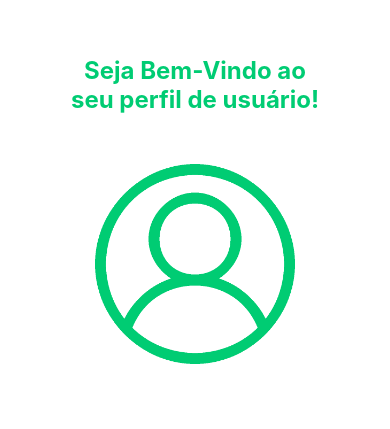
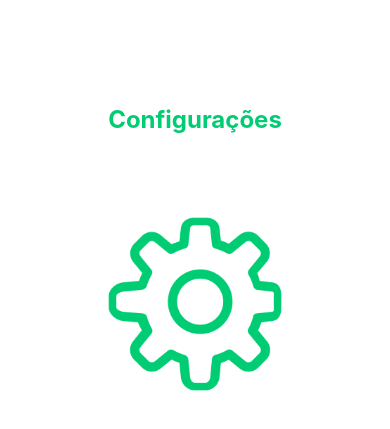
Before and after one commit to Guilherme-Cesul/ReactNavigations, a React Native app: screen / in a window 390 px wide. Shown: the part 149-578 px from the top of the page. Built offline with nearby package versions, Linux system fonts and the light colour scheme.

Commit message:
feat: criando a tela Settings

```diff
--- a/App.tsx
+++ b/App.tsx
@@ -1,12 +1,14 @@
 import { History } from '@screens/History';
 import { Login } from '@screens/Login';
+import { Settings } from '@screens/Settings';
 import { UserProfile } from '@screens/UserProfile';
+
 
 
 export default function App() {
   return (
     <>
-    <UserProfile />
+    <Settings />
     </>
   );
 }
--- a/src/screens/Settings/index.tsx
+++ b/src/screens/Settings/index.tsx
@@ -0,0 +1,13 @@
+import { Container, ContainerSettings, Image, Title } from "./styles";
+import settingsIcon from "../../assets/settingsIcon.png";
+
+export function Settings() {
+  return (
+    <Container>
+      <ContainerSettings>
+        <Title>Configurações</Title>
+        <Image source={settingsIcon} />
+      </ContainerSettings>
+    </Container>
+  );
+}
--- a/src/screens/Settings/styles.ts
+++ b/src/screens/Settings/styles.ts
@@ -0,0 +1,28 @@
+import styled from "styled-components/native";
+
+export const Container = styled.View`
+  flex: 1;
+`;
+
+export const ContainerSettings = styled.View`
+  top: 230px;
+  height: 230px;
+  justify-content: center;
+  align-items: center;
+  margin: 24px 12px;
+
+  justify-content: space-between;
+`;
+
+export const Title = styled.Text`
+  color: #00cc73;
+  font-size: 24px;
+  font-weight: bold;
+  text-align: center;
+  margin-bottom: 80px
+`;
+
+export const Image = styled.Image`
+  width: 180px;
+  height: 180px;
+`;
```
Also changed, not shown: src/assets/settingsIcon.png (added).
